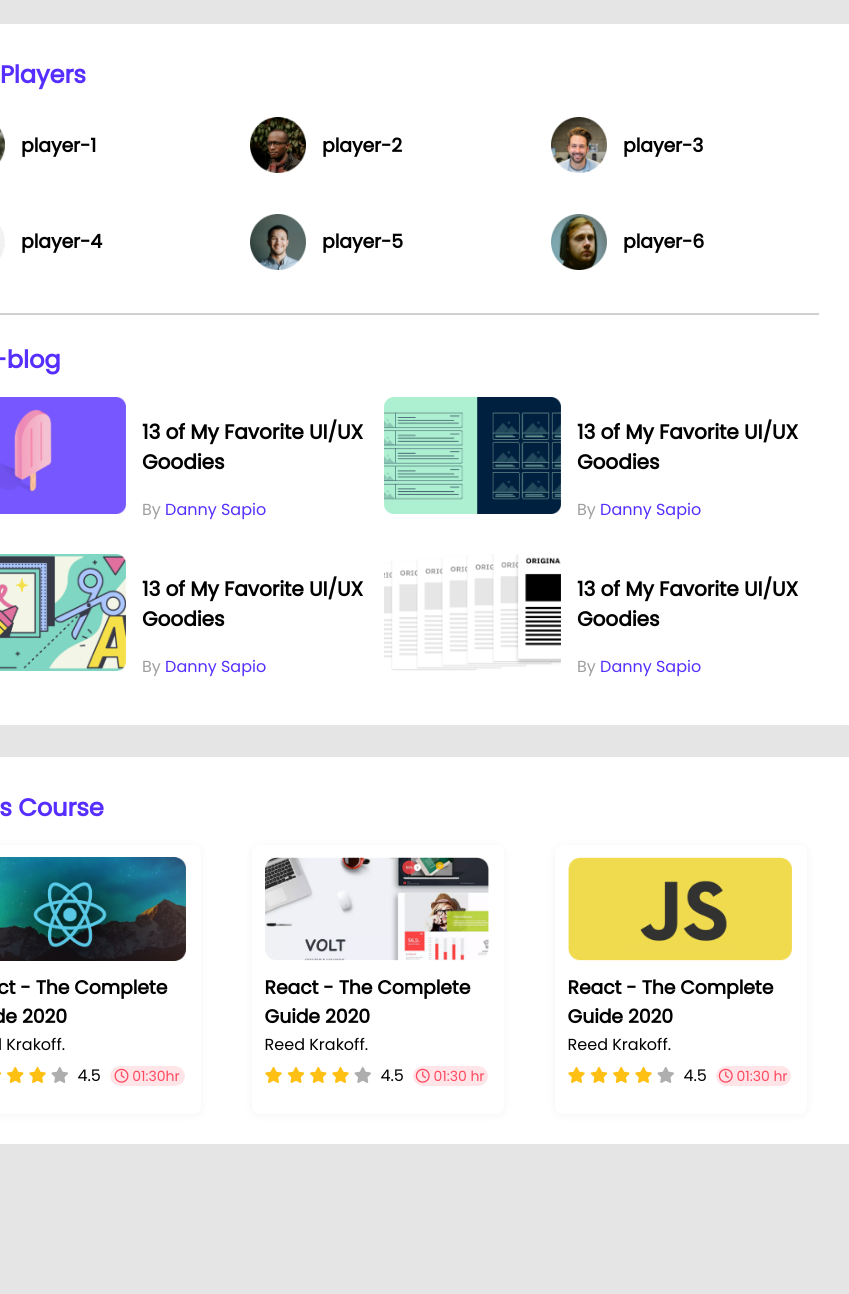
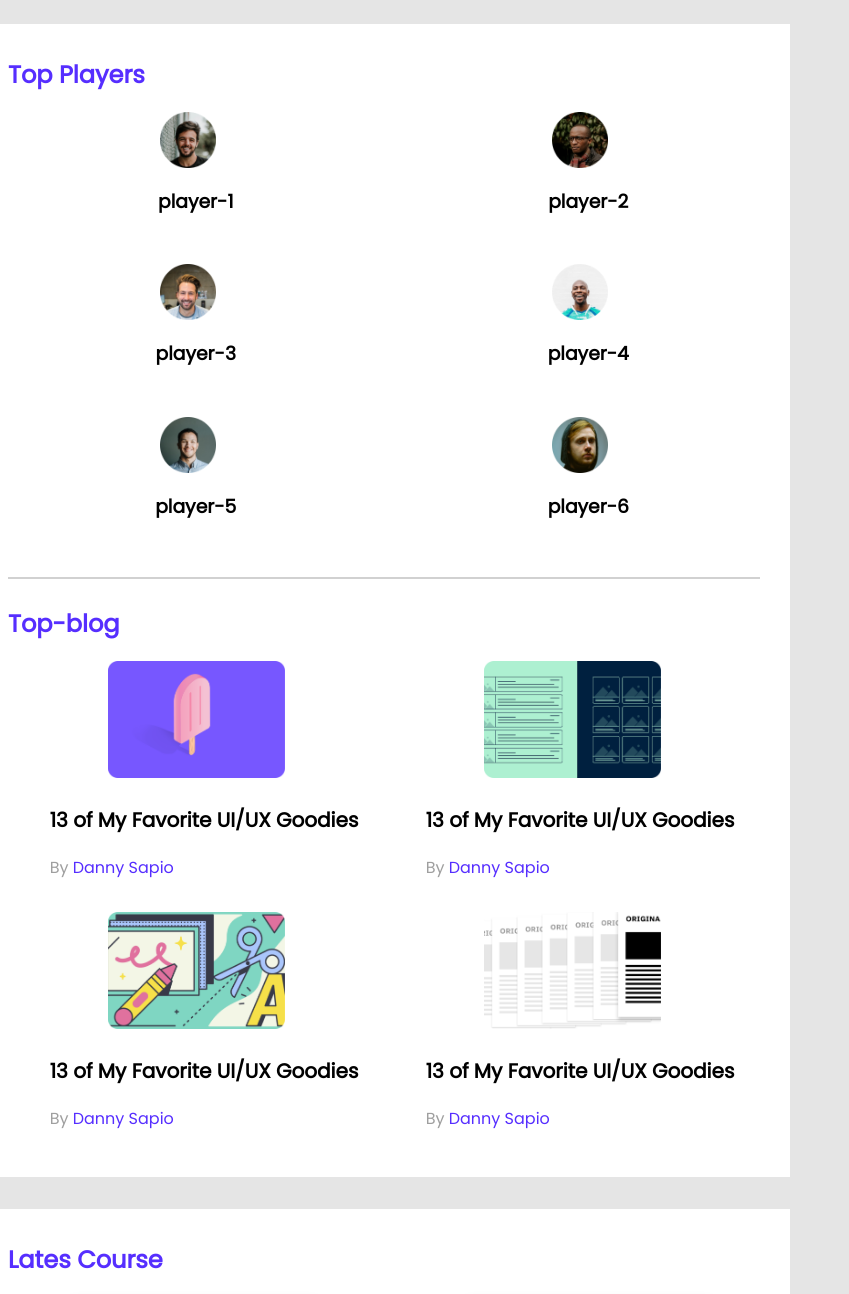
Before and after one commit to Thpro1222/players-website-, a plain HTML site: page index.html in a window 768 px wide. Shown: the top 1294 px of the page, 849 px wide, since content can reach past the window. Before the commit the page ends 1168 px from the top, so only its background shows below. Drawn offline with Linux system fonts and the light colour scheme.

Commit message:
add ipad media quaries

```diff
--- a/style.css
+++ b/style.css
@@ -208,3 +208,30 @@ hr {
         justify-items: center;
     }
 }
+
+/* teblet devises */
+
+@media screen and (min-width:688px) and (max-width:992px) {
+
+
+    .containers {
+        width: 100%;
+    }
+
+    .player,
+    .blog {
+        flex-direction: column;
+        align-items: center;
+    }
+
+    .players,
+    .blogs,
+    .courses {
+        grid-template-columns: repeat(2, 1fr);
+
+    }
+
+    .courses {
+        justify-items: center;
+    }
+}
```
